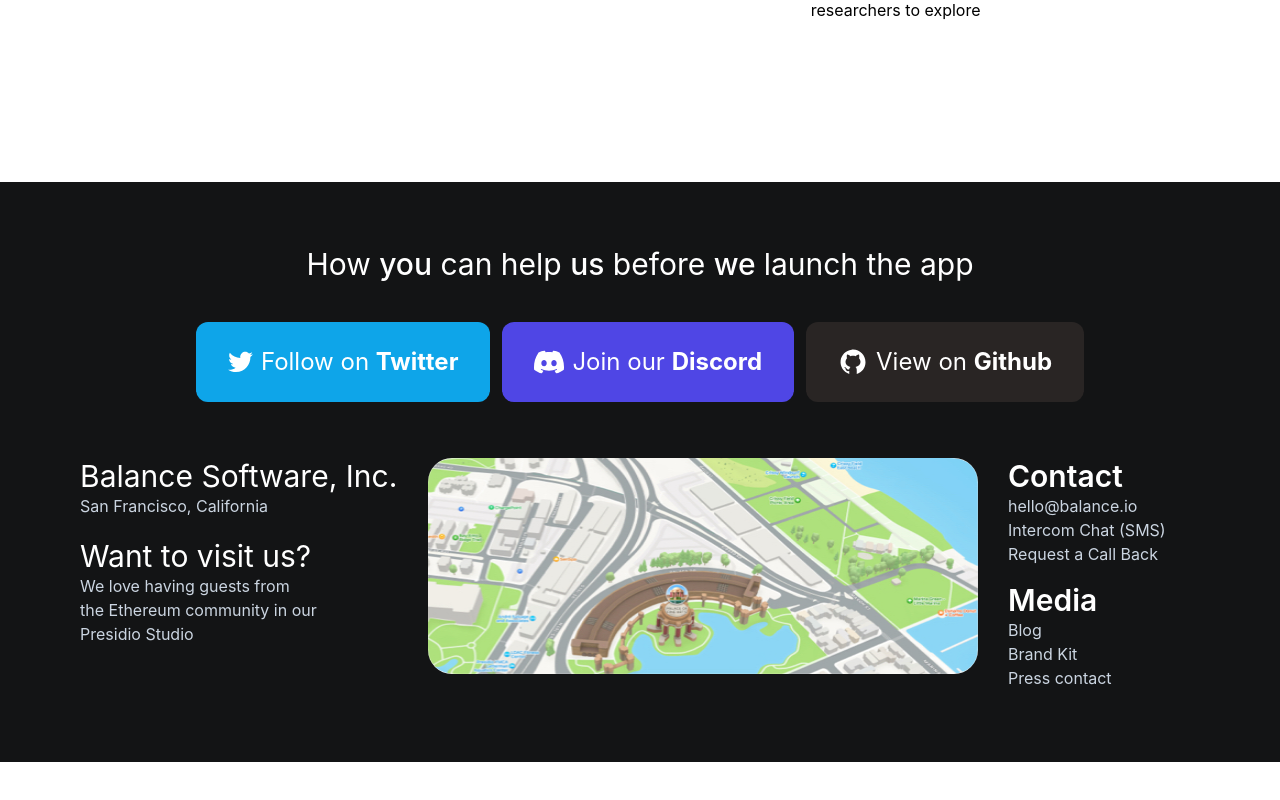
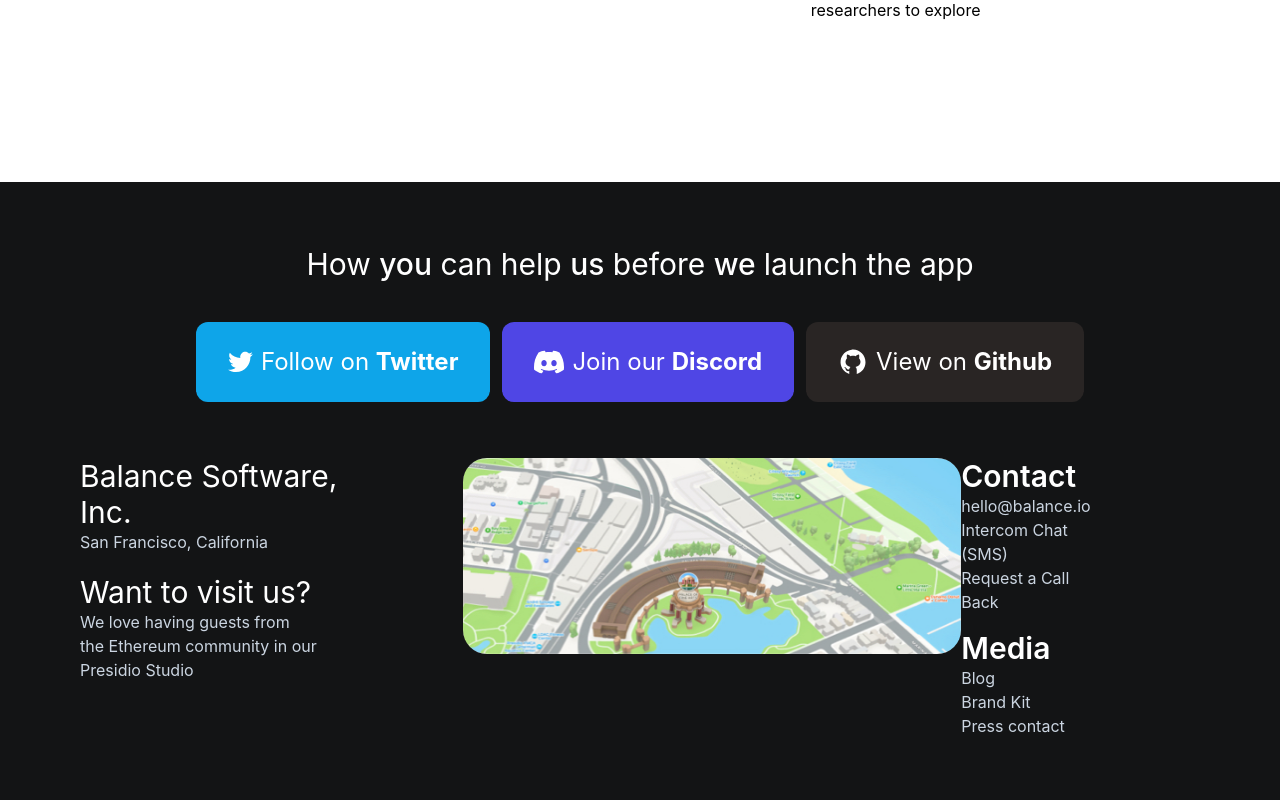
Before and after one commit to balance-io/home, a Next.js app: page / in a window 1280 px wide. Shown: the part 1387-2187 px from the top of the page. Before the commit the page ends 2149 px from the top, so only its background shows below. Built offline with nearby package versions, Linux system fonts and the light colour scheme.

Commit message:
Update footer.js

```diff
--- a/pages/components/footer.js
+++ b/pages/components/footer.js
@@ -48,7 +48,7 @@
         </div>
 
         <div className="flex  justify-between ">
-          <div className="justify-end">
+          <div className="justify-end pr-24">
 
             <h2 className="text-white text-3xl">Balance Software, Inc.</h2>
             <p className="text-slate-300">San Francisco, California</p>
@@ -68,7 +68,7 @@
             />
           </span>
 
-          <div className="justify-end w-48">
+          <div className="justify-end  pr-24">
             <h1 className="text-white justify-end text-3xl font-semibold">
               Contact
             </h1>
```
